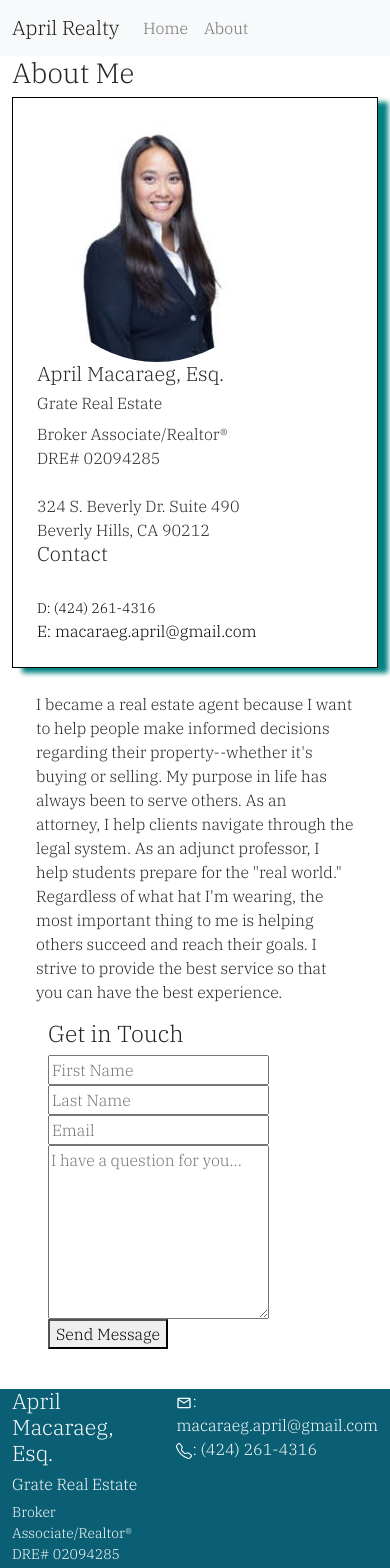
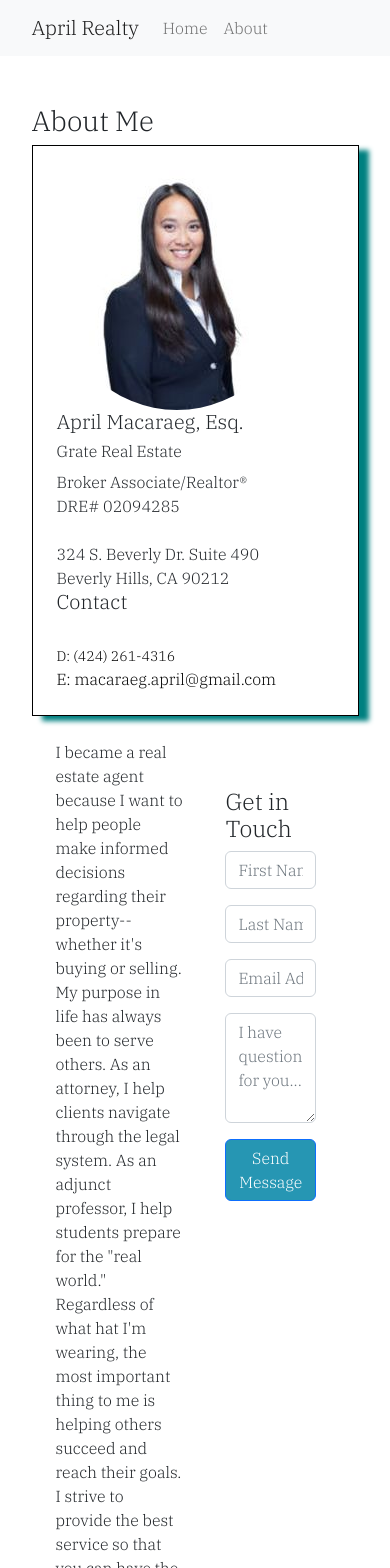
Before and after one commit to essbee808/april-realty, a React (Create React App) app: page /about in a window 390 px wide. Shown: the top 1568 px of the page. Built offline with nearby package versions, Linux system fonts and the light colour scheme.

Commit message:
Debug responsive design

```diff
--- a/src/components/about/About.jsx
+++ b/src/components/about/About.jsx
@@ -10,6 +10,7 @@ import Col from 'react-bootstrap/Col'
 
 const About = () => {
   return (
+    <section>
       <Container>
           <h1>About Me</h1>
           <div className="info main">
@@ -54,6 +55,7 @@ const About = () => {
             <a href="https://www.zillow.com/profile/macaraeg%20april" target="_blank"><SiZillow /> Read My Zillow Reviews</a>
           </div> */}
       </Container>
+    </section>
   )
 }
 
--- a/src/components/contact/Contact.jsx
+++ b/src/components/contact/Contact.jsx
@@ -2,9 +2,11 @@ import React from 'react'
 import {BsTelephone} from 'react-icons/bs'
 import {MdOutlineEmail} from 'react-icons/md'
 import {AiOutlineInstagram} from 'react-icons/ai'
-import Profile from '../../assets/profile.jpg'
 import { useRef } from 'react';
 import emailjs from 'emailjs-com'
+
+import Form from 'react-bootstrap/Form'
+import Button from 'react-bootstrap/Button'
 
 import Container from 'react-bootstrap/Container'
 import Row from 'react-bootstrap/Row'
@@ -24,20 +26,31 @@ const Contact = () => {
   }
 
   return (
+    <section>
       <Container>
           <Row>
             <Col>
               <h3>Get in Touch</h3>
-            <form ref={form} onSubmit={sendEmail}>
-              <input type="text" name="first_name" placeholder="First Name" required/><br/>
-              <input type="text" name="last_name" placeholder="Last Name" required/><br/>
-              <input type="text" name="email" placeholder="Email" required/><br/>
-              <textarea rows="7" name="message" placeholder="I have a question for you..." required/><br/>
-              <button type="submit">Send Message</button>
-            </form>
+              <Form ref={form} onSubmit={sendEmail}>
+                <Form.Group className="mb-3" controlId="Form.ControlInput1">
+                  <Form.Control type="text" name="first_name" placeholder="First Name" required/>
+                </Form.Group>
+                <Form.Group className="mb-3" controlId="Form.ControlInput2">
+                  <Form.Control type="text" name="last_name" placeholder="Last Name" required/>
+                </Form.Group>
+                <Form.Group className="mb-3" controlId="Form.ControlInput3">
+                  <Form.Control type="email" name="email" placeholder="Email Address" required/>
+                </Form.Group>
+                <Form.Group className="mb-3" controlId="Form.ControlTextarea1">
+                  <Form.Control as="textarea" name="message" rows={4} placeholder="I have question for you..." required/>
+                </Form.Group>
+                <Button type="submit" className="primary_button">Send Message</Button>
+              </Form>
+
             </Col>
           </Row>
     </Container>
+   </section>
   )
 }
 
--- a/src/components/home/Home.jsx
+++ b/src/components/home/Home.jsx
@@ -5,14 +5,22 @@ import Row from 'react-bootstrap/Row'
 
 const Home = () => {
   return (
-    <Container>
-        <Row>
-            <h1>Home</h1>
-        </Row>
-        <Row>
-            <img src={House} alt="house keys" />
-        </Row>
-    </Container>
+    <section>
+      <Container>
+          <Row>
+              <img src={House} alt="house keys" />
+          </Row>
+          <Row>
+              <h2>Featured Neighborhoods</h2>
+              <small>90404</small>
+              <small>90301</small>
+          </Row>
+
+          <Row>
+              <h2>Featured Listings</h2>
+          </Row>
+      </Container>
+    </section>
   )
 }
 
--- a/src/index.css
+++ b/src/index.css
@@ -32,7 +32,38 @@ body {
 .main {
     flex-grow: 1;
 }
-/*
-footer {
-    color: purple;
-} */
+
+.container {
+    width: var(--container-width-lg);
+    margin: 0 auto;
+}
+
+.primary_button {
+    background: var(--color-primary-variant);
+}
+
+/* MEDIA QUERIES (MEDIUM DEVICES) */
+@media screen and (max-width: 1024px) {
+    .container {
+        width: var(--container-width-md);
+    }
+
+    section {
+        margin-top: 6rem;
+    }
+
+}
+
+
+/* MEDIA QUERIES (SMALL DEVICES) */
+@media screen and (max-width: 600px) {
+    .container {
+        width: var(--container-width-sm);
+    }
+
+
+    section {
+        margin-top: 3rem;
+    }
+
+}
```
Lines whose indentation alone changed are shown as unchanged.
